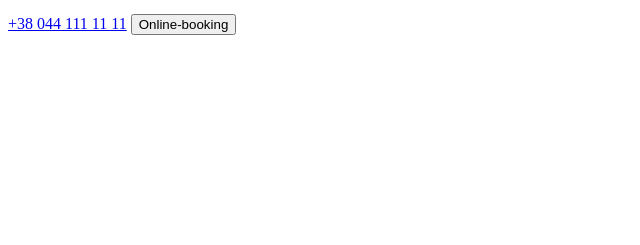
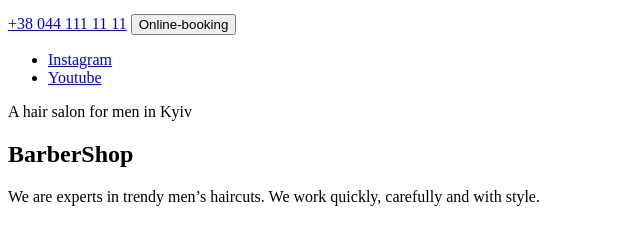
Before and after one commit to OksanaTur/Barbershop, a plain HTML site: page index.html in a window 1280 px wide. Shown: the part 157-402 px from the top of the page, without its empty margins (0-640 px from the left). Drawn offline with Linux system fonts and the light colour scheme.

Commit message:
Update index.html

```diff
--- a/index.html
+++ b/index.html
@@ -42,6 +42,25 @@
     <main>
         <!--HERO-->
         <section class="page-hero">
+            <div class="page-hero__left-side">
+                <ul class="hero-media-list list">
+                    <li class="hero-media-list__item">
+                        <a class="hero-media-list__link link" href="#">Instagram</a>
+                    </li>
+                    <li class="hero-media-list__item">
+                        <a class="hero-media-list__link link" href="#">Youtube</a>
+                    </li>
+                </ul>
+            </div>
+            <div class="page-hero__right-side">
+                <p class="suptitle suptitle__theme-dark">A hair salon for men in Kyiv</p>
+                <h1 class="page-hero__title">BarberShop</h1>
+                <p class="description description__theme-dark">We are experts in trendy men’s haircuts.
+                We work quickly, carefully and with style.</p>
+            </div>
+            <div>
+
+            </div>
 
         </section>
     </main>
```
